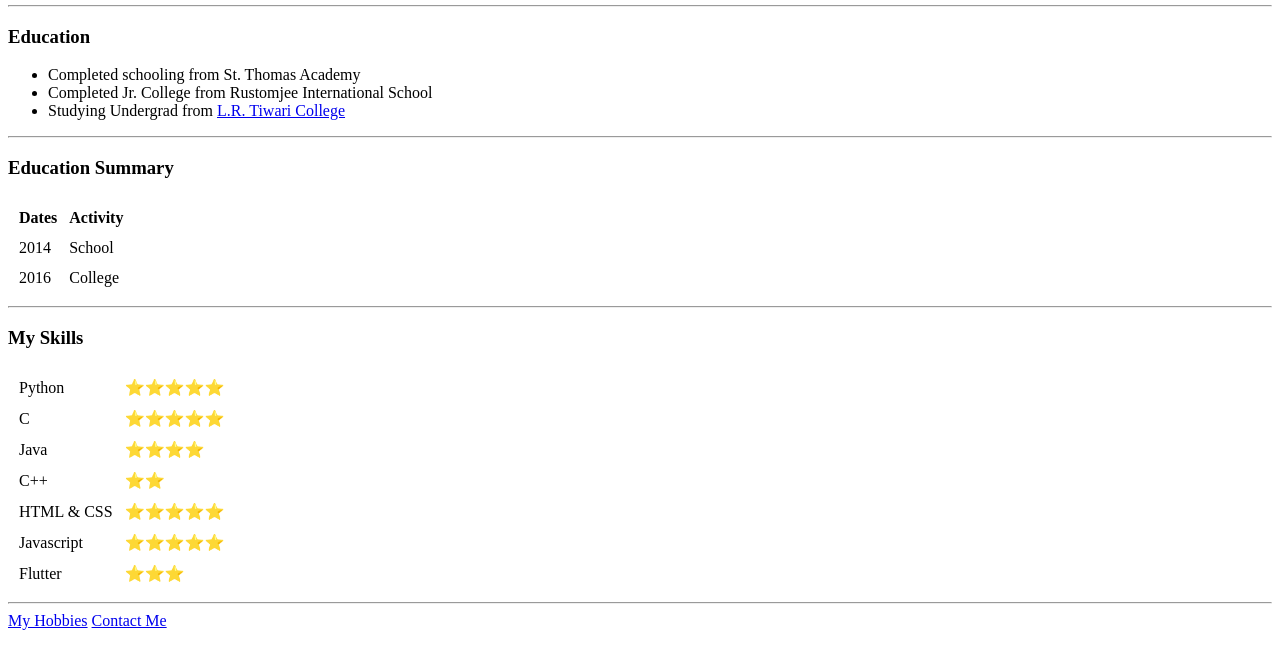
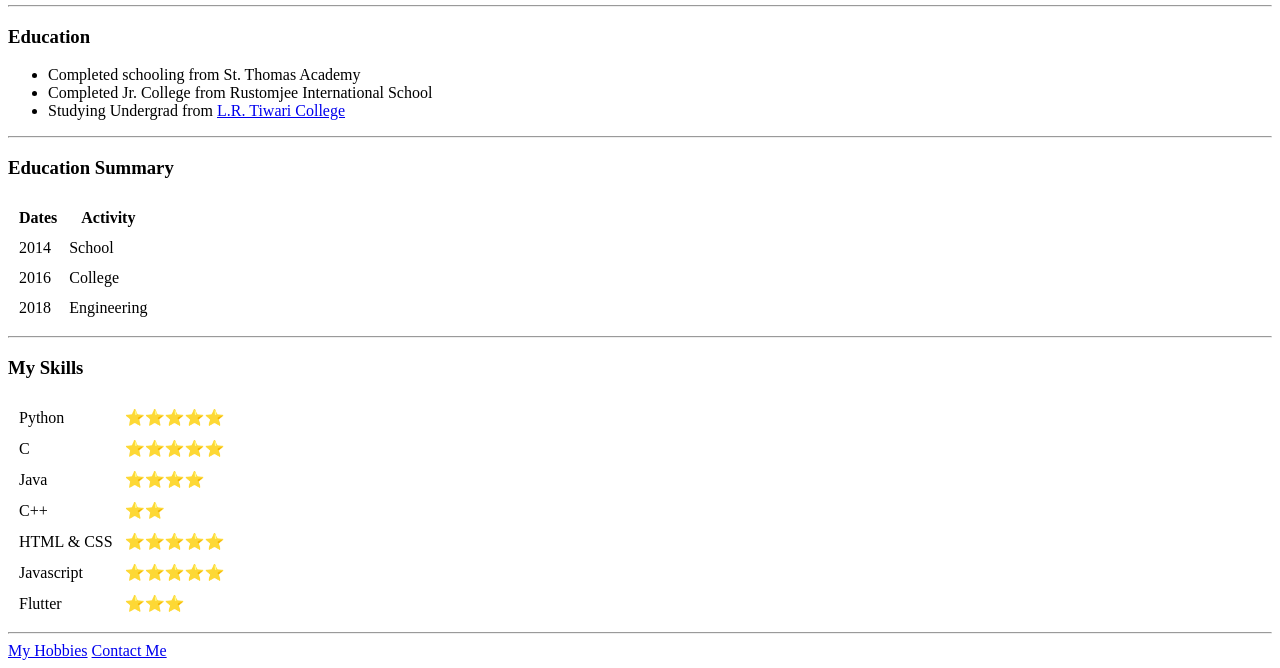
Before and after one commit to jashnimje/CV, a plain HTML site: page index.html in a window 1280 px wide. Shown: the part 207-875 px from the top of the page. Before the commit the page ends 845 px from the top, so only its background shows below. Drawn offline with Linux system fonts and the light colour scheme.

Commit message:
Added Engineering

```diff
--- a/index.html
+++ b/index.html
@@ -65,6 +65,10 @@
             <td>2016</td>
             <td>College</td>
           </tr>
+          <tr>
+            <td>2018</td>
+            <td>Engineering</td>
+          </tr>
         </tbody>
       </table>
     </div>
```
